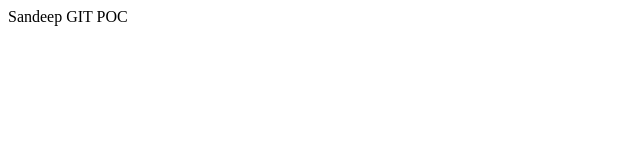
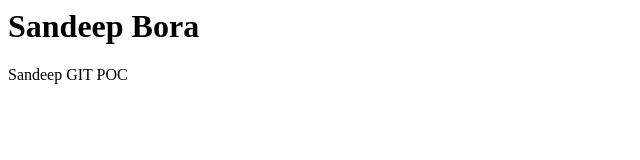
Before and after one commit to ssbora47/POC, a plain HTML site: page index.html in a window 1280 px wide. Shown: the whole page, without its empty margins (0-640 px from the left). Drawn offline with Linux system fonts and the light colour scheme.

Commit message:
2nd update

```diff
--- a/index.html
+++ b/index.html
@@ -1,3 +1,9 @@
 <html>
-<body>Sandeep GIT POC </body>
+<head></head>
+
+<body>
+<h1>Sandeep Bora</h1>
+Sandeep GIT POC
+</body>
+
 </html>
```
